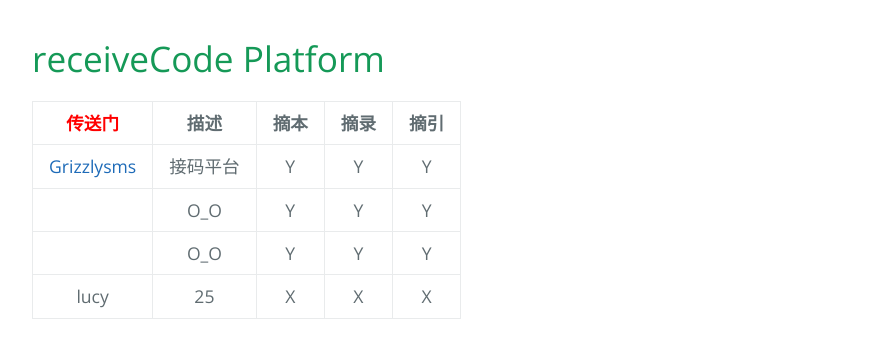
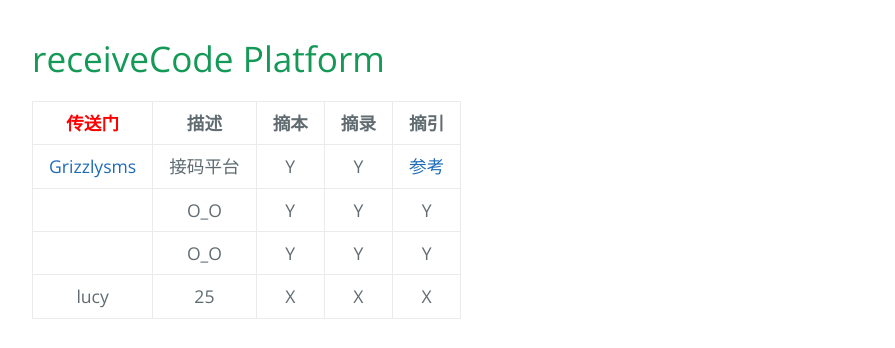
Before and after one commit to AmbroseRen/test, a Jekyll site: the page built from Tools/receiveCode.md, in a window 1280 px wide. Shown: the top 348 px of the page, without its empty margins (192-1087 px from the left). Built offline with Jekyll 4.4.1, drawn with Linux system fonts in a browser that asks for light colours; our own code applies the rules of GitHub Pages for plain Markdown files; the repository's description, which GitHub fills in, is left out.

Commit message:
Update receiveCode.md

```diff
--- a/Tools/receiveCode.md
+++ b/Tools/receiveCode.md
@@ -2,7 +2,7 @@
 
 | [<font color="#ff0000">传送门</font>](../navigation.md) | 描述 | 摘本 | 摘录 | 摘引 |
 |:---:|:---:|:---:|:---:|:---:|
-| [Grizzlysms](https://grizzlysms.com/) | 接码平台 | Y | Y | Y |
+| [Grizzlysms](https://grizzlysms.com/) | 接码平台 | Y | Y | [参考](https://github.com/fazgal0/free-sms-receivers) |
 | []() | O_O | Y | Y | Y |
 | []() | O_O | Y | Y | Y |
 | lucy | 25 | X | X | X |
```
